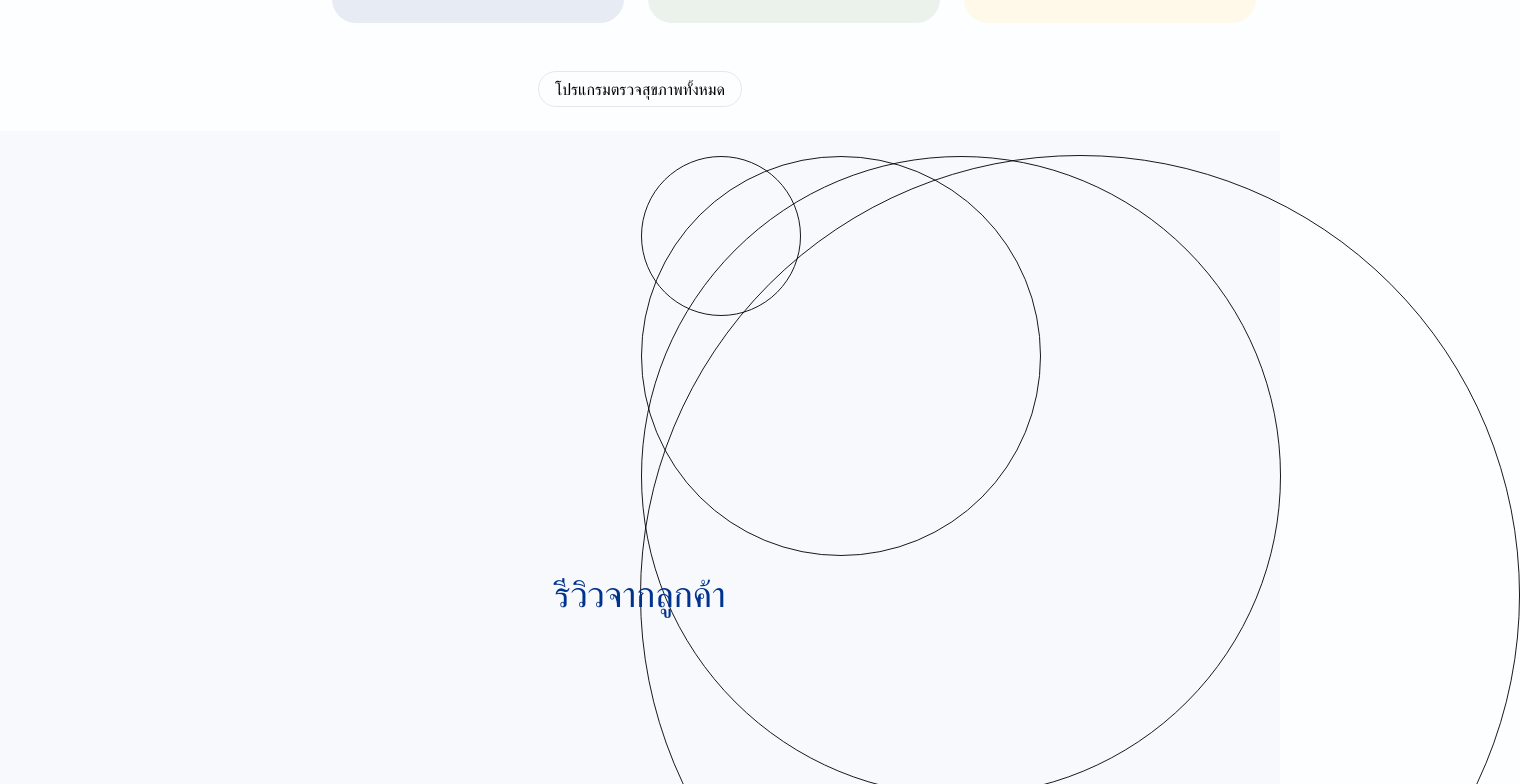
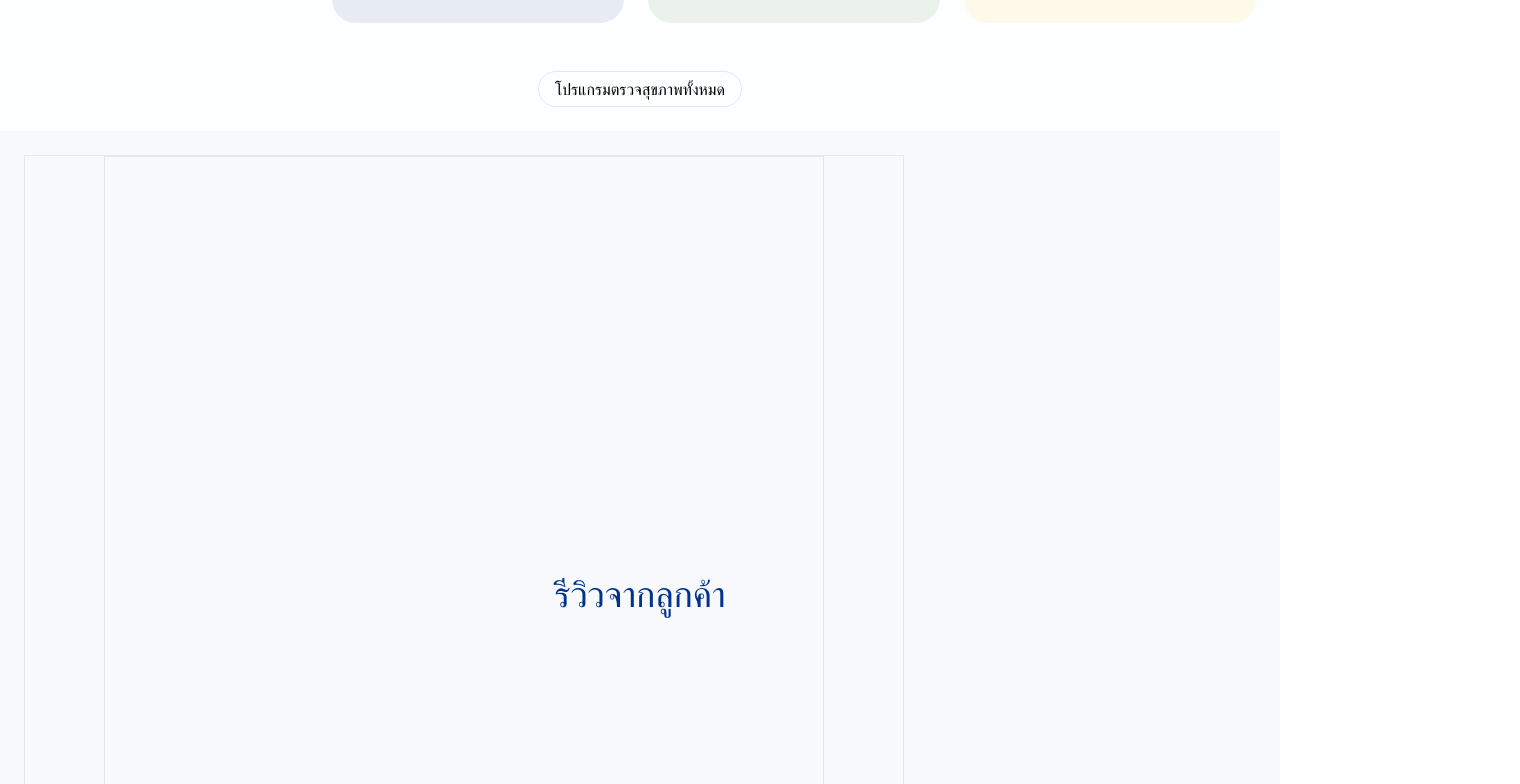
Before and after one commit to chanchaisawat-wasin/typescript_new_layout, a Next.js app: page / in a window 1280 px wide. Shown: the part 3040-3824 px from the top of the page, 1520 px wide, since content can reach past the window. Built offline with nearby package versions, Linux system fonts and the light colour scheme; a web font is replaced by a local one.

Commit message:
no message

```diff
--- a/app/components/review.tsx
+++ b/app/components/review.tsx
@@ -16,14 +16,12 @@ const Review = (props: ReviewComponentProps) => {
 
     return (
         <div className="bg-[#F7F9FC]">
-            <div className="max-w-screen-xl w-full px-6 py-6">
+            <div className="max-w-screen-xl w-full px-6 py-6 mx-auto relative">
 
                 {/* circle */}
-                <div className="absolute left-[50%] circle-1">
-                        <div className="circle-2"></div>
-                        <div className="circle-3"></div>
-                        <div className="circle-4"></div>
-                    </div>
+                <div className="border absolute w-[55rem] h-[55rem]">
+                    <div className="mx-auto border w-[45rem] h-[45rem]"></div>
+                </div>
 
                 <div className="min-h-[55rem] relative w-full flex justify-center items-center">
 
```
